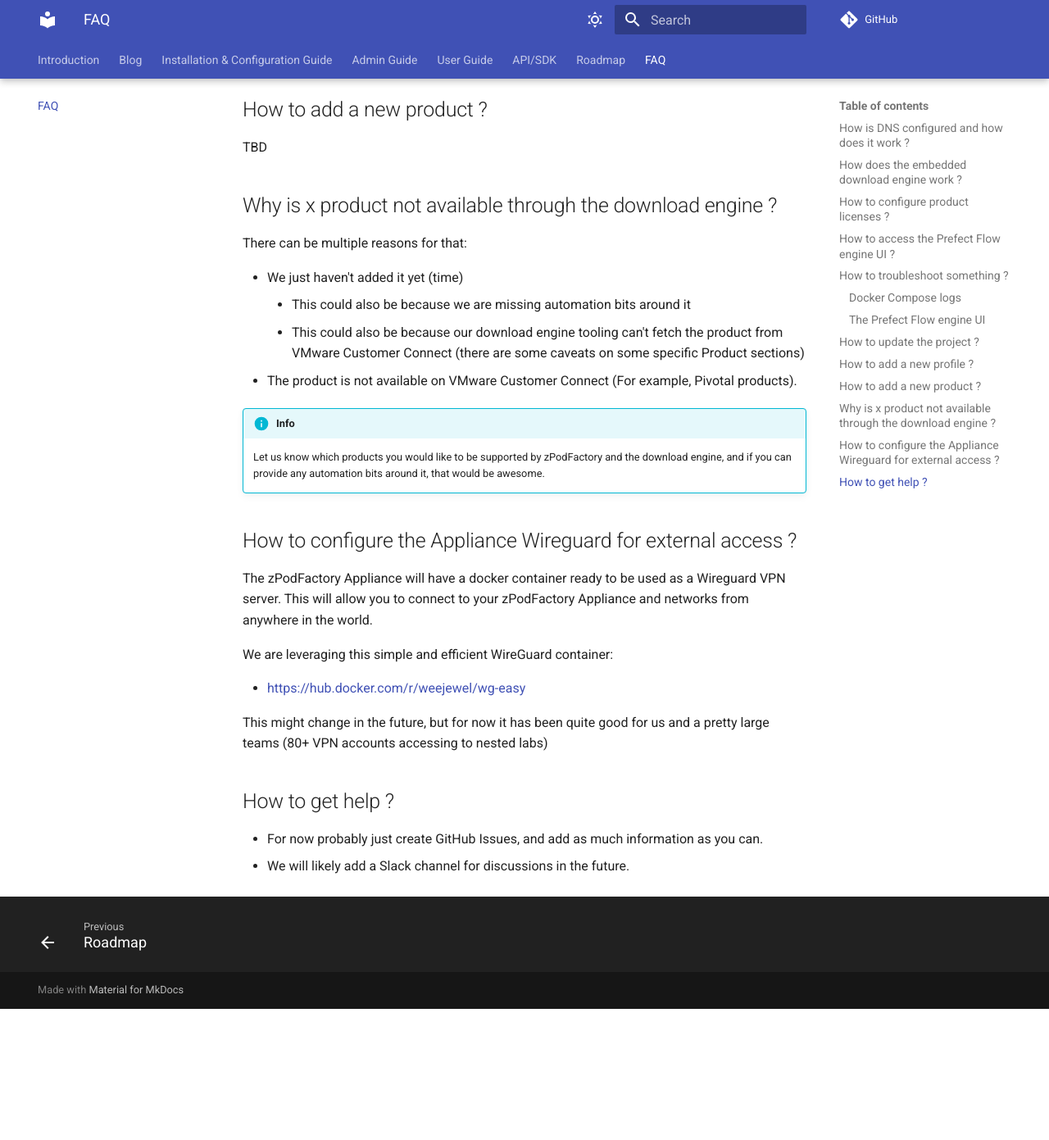
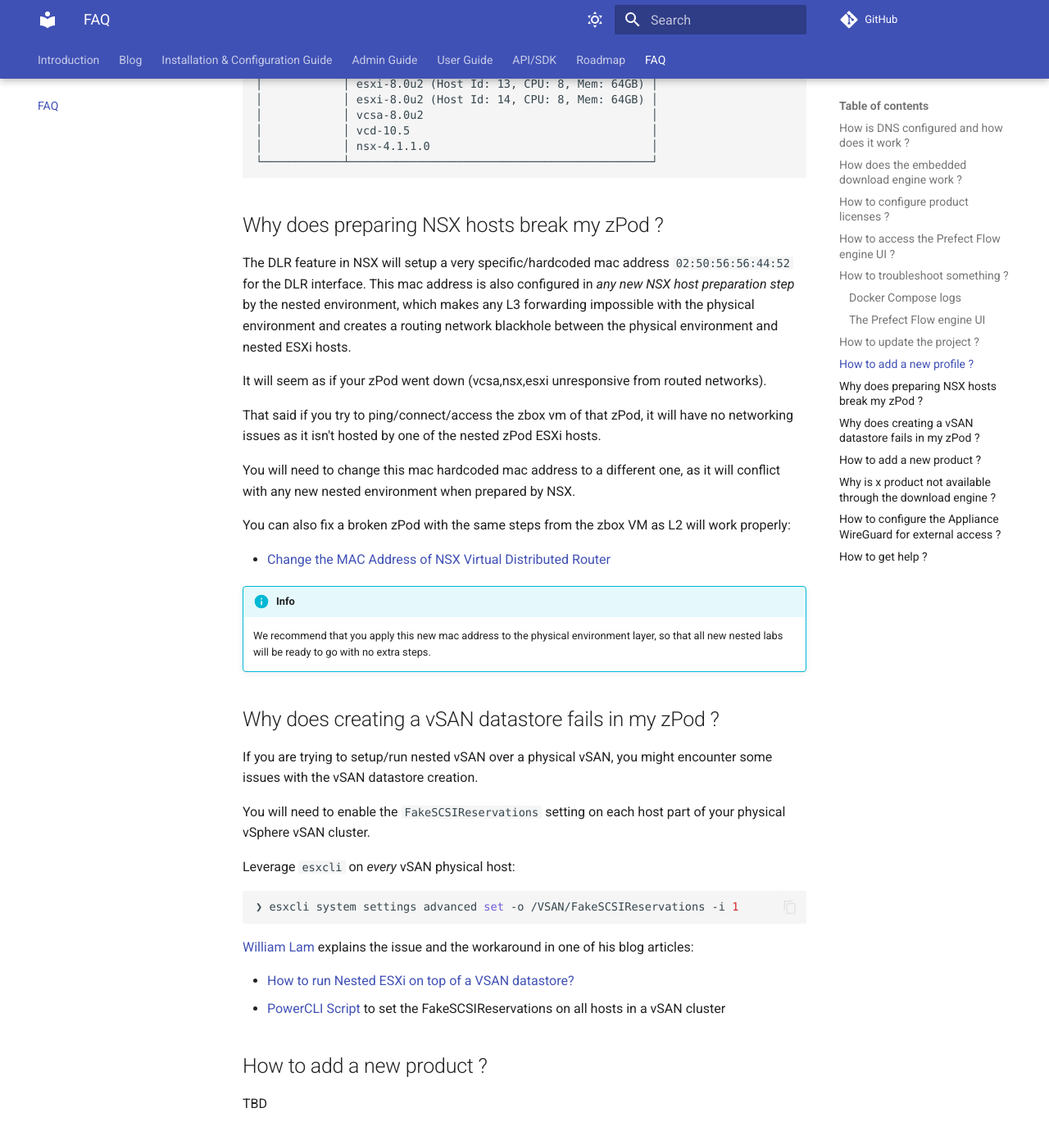
Before and after one commit to zPodFactory/zpodfactory.github.io, an MkDocs documentation site: the page built from docs/faq/faq.md, in a window 1280 px wide and 1400 px high, scrolled down 6912 px. Shown: the top 1391 px of the window at 82% size. Built offline with MkDocs 1.6.1 and Material for MkDocs 9.7.7, drawn with Linux system fonts in a browser that asks for light colours; some web fonts are replaced; before the commit the page ends 8143 px from its top, so only the background shows below that; some of the changed text lies outside the part shown.

Commit message:
Many misc fixes, added some networking/storage faq sections on nsx dlr mac, and vSAN fakescsireservation topics
Signed-off-by: Timo Sugliani <timo.sugliani@gmail.com>

````diff
--- a/docs/faq/faq.md
+++ b/docs/faq/faq.md
@@ -99,16 +96,15 @@
 10.196.131.17    esxi17
 10.196.131.18    esxi18
 
-10.196.131.20    hcx
-10.196.131.21    hcx-cgw
-10.196.131.22    hcx-l2c
+10.196.131.20    nsx nsxt
+10.196.131.21    nsx21
+10.196.131.22    nsx22
+10.196.131.23    nsx23
 
-10.196.131.25    cloudbuilder
+10.196.131.25    cloudbuilder vcf
 10.196.131.26    sddcmgr
 
-10.196.131.28    srm
-10.196.131.29    vr
-
+10.196.131.29    vrlcm
 10.196.131.30    vrops
 10.196.131.31    vrli log
 10.196.131.36    vrni
@@ -117,9 +113,20 @@
 10.196.131.40    vcd cloud
 10.196.131.41    vcda
 
-10.196.131.59    rabbitmq cse voss
+10.196.131.45    hcx
+10.196.131.46    hcx-cgw
+10.196.131.47    hcx-l2c
+
+#
+# 50-60 DHCP Range
+#
 
 10.196.131.62    vyos
+
+# VLAN 192 (NSX - Edge Cluster / Edge Nodes)
+10.196.131.250   edgecluster-vip
+10.196.131.251   edgenode251
+10.196.131.252   edgenode252
 ```
 
 !!! warning
@@ -200,7 +207,7 @@
 
 ### The Prefect Flow engine UI
 
-- https://manager.zpodfactory.domain:8060 (TBD)
+- https://manager.zpodfactory.domain:8360 (TBD)
 
 
 ## How to update the project ?
@@ -215,39 +222,39 @@
 
 !!! info
 
-    `zbox` component and `esxi` component are mandatory, all other components are optional.
-
+    `zbox` component and `esxi` components are mandatory, all other components are optional.
+    To find which components are available, check the `zcli component list` command, or check the zPodFactory [library](https://github.com/zPodFactory/zPodLibrary).
     Usually you want at least a `zbox`, a few `esxi` hosts and a `vcsa` as the base profile provides
 
 ``` json
 [
     {
-      "component_uid": "zbox-12.1"
+      "component_uid": "zbox-12.4"
     },
     [
       {
-        "component_uid": "esxi-8.0u2",
+        "component_uid": "esxi-8.0u2b",
         "host_id": 11,
         "hostname": "esxi11",
         "vcpu": 8,
         "vmem": 64
       },
       {
-        "component_uid": "esxi-8.0u2",
+        "component_uid": "esxi-8.0u2b",
         "host_id": 12,
         "hostname": "esxi12",
         "vcpu": 8,
         "vmem": 64
       },
       {
-        "component_uid": "esxi-8.0u2",
+        "component_uid": "esxi-8.0u2b",
         "host_id": 13,
         "hostname": "esxi13",
         "vcpu": 8,
         "vmem": 64
       },
       {
-        "component_uid": "esxi-8.0u2",
+        "component_uid": "esxi-8.0u2b",
         "host_id": 14,
         "hostname": "esxi14",
         "vcpu": 8,
@@ -255,13 +262,13 @@
       }
     ],
     {
-        "component_uid": "vcsa-8.0u2"
+        "component_uid": "vcsa-8.0u2b"
     },
     {
-        "component_uid": "vcd-10.5"
+        "component_uid": "vcd-10.5.1.1"
     },
     {
-        "component_uid": "nsx-4.1.1.0"
+        "component_uid": "nsx-4.1.2.3"
     }
 ]
 ```
@@ -281,28 +288,28 @@
 ┏━━━━━━━━━━━━┳━━━━━━━━━━━━━━━━━━━━━━━━━━━━━━━━━━━━━━━━━━━━━┓
 ┃ Profile    ┃ Components                                  ┃
 ┡━━━━━━━━━━━━╇━━━━━━━━━━━━━━━━━━━━━━━━━━━━━━━━━━━━━━━━━━━━━┩
-│ zbox       │ zbox-12.1                                   │
-│ hosts      │ zbox-12.1                                   │
+│ zbox       │ zbox-12.4                                   │
+│ hosts      │ zbox-12.4                                   │
 │            │ esxi-8.0u2 (Host Id: 11, CPU: 4, Mem: 12GB) │
 │            │ esxi-8.0u2 (Host Id: 12, CPU: 4, Mem: 12GB) │
 │ base       │ zbox-12.1                                   │
 │            │ esxi-8.0u2 (Host Id: 11, CPU: 4, Mem: 48GB) │
 │            │ esxi-8.0u2 (Host Id: 12, CPU: 4, Mem: 48GB) │
 │            │ vcsa-8.0u2                                  │
-│ sddc       │ zbox-12.1                                   │
+│ sddc       │ zbox-12.4                                   │
 │            │ esxi-8.0u2 (Host Id: 11, CPU: 6, Mem: 48GB) │
 │            │ esxi-8.0u2 (Host Id: 12, CPU: 6, Mem: 48GB) │
 │            │ esxi-8.0u2 (Host Id: 13, CPU: 6, Mem: 48GB) │
 │            │ vcsa-8.0u2                                  │
 │            │ nsx-4.1.1.0                                 │
-│ sddc-large │ zbox-12.1                                   │
+│ sddc-large │ zbox-12.4                                   │
 │            │ esxi-8.0u2 (Host Id: 11, CPU: 8, Mem: 64GB) │
 │            │ esxi-8.0u2 (Host Id: 12, CPU: 8, Mem: 64GB) │
 │            │ esxi-8.0u2 (Host Id: 13, CPU: 8, Mem: 64GB) │
 │            │ esxi-8.0u2 (Host Id: 14, CPU: 8, Mem: 64GB) │
 │            │ vcsa-8.0u2                                  │
 │            │ nsx-4.1.1.0                                 │
-│ sddc-vcd   │ zbox-12.1                                   │
+│ sddc-vcd   │ zbox-12.4                                   │
 │            │ esxi-8.0u2 (Host Id: 11, CPU: 8, Mem: 64GB) │
 │            │ esxi-8.0u2 (Host Id: 12, CPU: 8, Mem: 64GB) │
 │            │ esxi-8.0u2 (Host Id: 13, CPU: 8, Mem: 64GB) │
@@ -312,6 +319,42 @@
 │            │ nsx-4.1.1.0                                 │
 └────────────┴─────────────────────────────────────────────┘
 ```
+
+## Why does preparing NSX hosts break my zPod ?
+
+The DLR feature in NSX will setup a very specific/hardcoded mac address `02:50:56:56:44:52` for the DLR interface. This mac address is also configured in *any new NSX host preparation step* by the nested environment, which makes any L3 forwarding impossible with the physical environment and creates a routing network blackhole between the physical environment and nested ESXi hosts.
+
+It will seem as if your zPod went down (vcsa,nsx,esxi unresponsive from routed networks).
+
+That said if you try to ping/connect/access the zbox vm of that zPod, it will have no networking issues as it isn't hosted by one of the nested zPod ESXi hosts.
+
+You will need to change this mac hardcoded mac address to a different one, as it will conflict with any new nested environment when prepared by NSX.
+
+You can also fix a broken zPod with the same steps from the zbox VM as L2 will work properly:
+
+- [Change the MAC Address of NSX Virtual Distributed Router](https://docs.vmware.com/en/VMware-NSX/4.1/migration/GUID-538774C2-DE66-4F24-B9B7-537CA2FA87E9.html)
+
+!!! info
+
+    We recommend that you apply this new mac address to the physical environment layer, so that all new nested labs will be ready to go with no extra steps.
+
+
+## Why does creating a vSAN datastore fails in my zPod ?
+
+If you are trying to setup/run nested vSAN over a physical vSAN, you might encounter some issues with the vSAN datastore creation.
+
+You will need to enable the `FakeSCSIReservations` setting on each host part of your physical vSphere vSAN cluster.
+
+Leverage `esxcli` on *every* vSAN physical host:
+
+``` { .sh data-copy="esxcli system settings advanced set -o /VSAN/FakeSCSIReservations -i 1" }
+❯ esxcli system settings advanced set -o /VSAN/FakeSCSIReservations -i 1
+```
+
+[William Lam](https://twitter.com/lamw) explains the issue and the workaround in one of his blog articles:
+
+- [How to run Nested ESXi on top of a VSAN datastore?](https://williamlam.com/2013/11/how-to-run-nested-esxi-on-top-of-vsan.html)
+- [PowerCLI Script](https://developer.vmware.com/samples/5388/set-fakescsi-reservations-on-vsan-to-allow-nested-esxi-vms-to-run-vsan) to set the FakeSCSIReservations on all hosts in a vSAN cluster
 
 
 ## How to add a new product ?
@@ -331,17 +374,17 @@
 
     Let us know which products you would like to be supported by zPodFactory and the download engine, and if you can provide any automation bits around it, that would be awesome.
 
-## How to configure the Appliance Wireguard for external access ?
+## How to configure the Appliance WireGuard for external access ?
 
-The zPodFactory Appliance will have a docker container ready to be used as a Wireguard VPN server. This will allow you to connect to your zPodFactory Appliance and networks from anywhere in the world.
+The zPodFactory Appliance will have a docker container ready to be used as a WireGuard VPN server. This will allow you to connect to your zPodFactory Appliance and networks from anywhere in the world.
 
 We are leveraging this simple and efficient WireGuard container:
 
-- [https://hub.docker.com/r/weejewel/wg-easy](https://hub.docker.com/r/weejewel/wg-easy)
+- [https://github.com/wg-easy/wg-easy](https://github.com/wg-easy/wg-easy)
 
-This might change in the future, but for now it has been quite good for us and a pretty large teams (80+ VPN accounts accessing to nested labs)
+This might change in the future, but for now it has been quite good for us with pretty large teams (80+ VPN accounts accessing to nested labs)
 
 ## How to get help ?
 
-- For now probably just create GitHub Issues, and add as much information as you can.
-- We will likely add a Slack channel for discussions in the future.
+- For now probably just create [GitHub Issues](https://github.com/zPodFactory/zpodcore/issues), and add as much information as you can.
+- We will likely add a Slack/Discord channel for discussions in the future.
--- a/docs/guide/install/index.md
+++ b/docs/guide/install/index.md
@@ -23,20 +23,22 @@
     The zPodFactory Appliance will likely have a base 250GB disk, but usage will be much lower depending which products you download/use on your nested environments
     (you will be able to easily extend the disk using LVM if needed)
 
-- NSX-T 3.1+ (for `nsx` basic deployment) or NSX 4.1.1+ (for `nsx-projects` features)
+- NSX-T 3.1+ (for `nsxt` basic deployment) or NSX 4.1.1+ (for `nsxt-projects` features)
 
     - T0 & T1 Gateways pre-deployed and configured for proper N/S connectivity (a T1 could be used to host the zPodFactory appliance/management VM)
     - Layer 3 connectivity between the zPodFactory appliance/management VM and the target vCenter Server(ESXi hosts too for OVF/OVA tasks)/NSX Manager, and nested environments (zPodFactory will deploy a T1 linked to a specified T0 for all the nested environments)
     - a network supernet for deploying nested environments (`10.10.0.0/20` for example, as each nested environment will get a global `/24` subnet from this supernet, carved into 4 x `/26` subnets to be used with native vlan and guest vlan tagging within the nested environment)
+    - check [this FAQ section](../../faq/faq.md#why-does-preparing-nsx-hosts-break-my-zpod) for changing the DLR-MAC address
 
 - Decent Storage performance (SSD/NVMe) for the nested environments if possible (vSAN OSA/ESA is recommended) - 4TB+ of storage is recommended (depending on the number of nested environments you plan to deploy)
-    - the zPodFactory Appliance or management vm (if installed manually) should take between 40-300GB of storage (depending how many components will be downloaded/used, and could grow over time)
+    - the zPodFactory Appliance or management vm (if installed manually) should take between 50-500GB of storage (depending how many components will be downloaded/used, and could grow over time)
+    - check [this FAQ section](../../faq/faq.md/#why-does-creating-a-vsan-datastore-fails-in-my-zpod) if you are using vSAN on the physical environment.
 
 > Please apply common sense here, as this is a `it depends...` type of answer :-)
 
 Also from a networking perspective, in addition to the minimum requirements above, you will need to have a few things in place:
 
-- if you plan to connect zPodFactory to multiple  `endpoints` (an endpoint is a concept that depicts where you deploy a nested environment(zPod), and consists of a vcsa/nsx pair, and mainly a supernet for zPods)
+- if you plan to connect zPodFactory to multiple `endpoints` (an endpoint is a concept that depicts where you deploy a nested environment(zPod), and consists of a vcsa/nsx pair, and mainly a supernet for zPods)
 
 !!! info
     Please refer to the below [Network Section](./index.md#network-setup) that explains `endpoints` connectivity/requirements:
@@ -55,7 +57,7 @@
 
 We recommend starting with a [zBox 12.5](https://cloud.tsugliani.fr/ova/zbox-12.5.ova) appliance, as it is also the Linux distribution used for all our development and testing, and for the zPodFactory Appliance.  This should ensure all the steps we provide are as accurate and informative as possible.
 
-Deploy the appliance and power it on with the correct networking ovf properties.
+Deploy the appliance and power it on with the correct network and ovf properties configuration.
 
 ### Network setup
 
@@ -67,8 +69,8 @@
 - `eth1`: interface connected to the whole lab private network (L3/BGP fabric)
 
 > PS: Remember that for zPodFactory to work correctly you need L3 connectivity to `vCenter Server and ESXi Hosts` (OVA/OVF uploads), and `NSX Manager API Access`.
-Those will be necessary for automating the deployment of the Layer 1 nested part of the labs.
-> Also required will be `connectivity access to the networks that we provision in NSX-T` for the nested environments (zPods), so that we can deploy the Layer 2 part of the labs. (ovf deploys, connections etc to the nested esxi hosts that will be the foundation for any nested environment)
+Those will be necessary for automating the deployment of the nested Layer 1 part of the labs.
+> Also required will be `connectivity access to the networks that we provision in NSX-T` for the nested environments (zPods), so that we can deploy the nested Layer 2 part of the labs. (ovf deploys, connections etc to the nested ESXi hosts that will be the foundation for any nested environment)
 
 ### Storage setup
 
@@ -581,7 +588,7 @@
 ❯ apt install just bc
 ```
 
-Here is a facility script called deploy.sh that will help launch the docker compose full application stack with some pre-configured settings through the zPodAPI. (curl is used for this)
+Here is a facility script called `deploy.sh` that will help launch the docker compose full application stack with some pre-configured settings through the zPodAPI. (`curl` is used for this)
 
 ``` sh title="/root/git/zpodcore/deploy.sh"
 #!/usr/bin/sh
@@ -826,18 +833,44 @@
     }
   ]
 }'
-TOKEN=$(docker compose logs | grep zpodapi | grep 'API Token:' | awk '{ print $5}')
+TOKEN=$(docker compose logs | grep zpodapi | grep 'API Token:' | awk '{ print $5 }')
 
-zcli connect -s http://$ZPODAPI_URL -t $TOKEN
+just zcli factory add -n zpodfactory -s http://$ZPODAPI_URL -t $TOKEN -a
 
 docker compose logs -f
 ```
+
+!!!warning
+
+    Change `X.X.X.X` by the IP of this zPodFactory VM
+
+    Change customer connect username and password credentials
+
+    Change the public SSH Key to the one you want to use to login to the nested environments components. (zbox, esxi mainly)
+
+    Change the vSphere/NSX target endpoint configuration to match your physical environment.
+    Make sure the values you specify for your environment do exist in vSphere and NSX.
+
+    Change the licenses keys
+
+    Adapt whatever you want for the profiles, those are provided examples.
 
 Make the script executable
 
 ``` { data-copy="chmod +x $HOME/git/zpodcore/deploy.sh" }
 ❯ chmod +x $HOME/git/zpodcore/deploy.sh
 ```
+
+Set python version in `$HOME/git/zpodcore` for `just zcli` to work properly
+
+
+``` { data-copy="pyenv local 3.12.1 && pyenv exec pip install poetry" }
+❯ pyenv local 3.12.1 && pyenv exec pip install poetry
+```
+
+!!!warning
+
+    ABOVE STEP TO BE REPLACED soon with a proper zcli installation via pip/pipx
 
 Finally launch the docker compose application stack with our script:
 
````
Also changed, not shown: other parts of docs/faq/faq.md (+3 -6 lines), other parts of docs/guide/install/index.md (+7 -2 lines).
